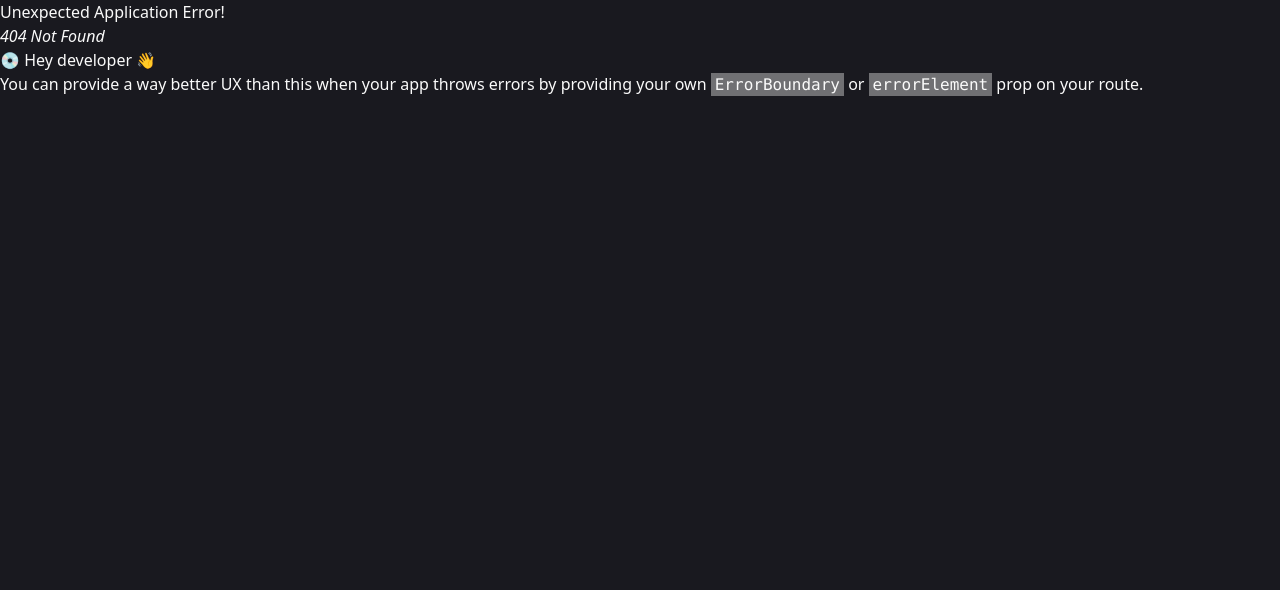
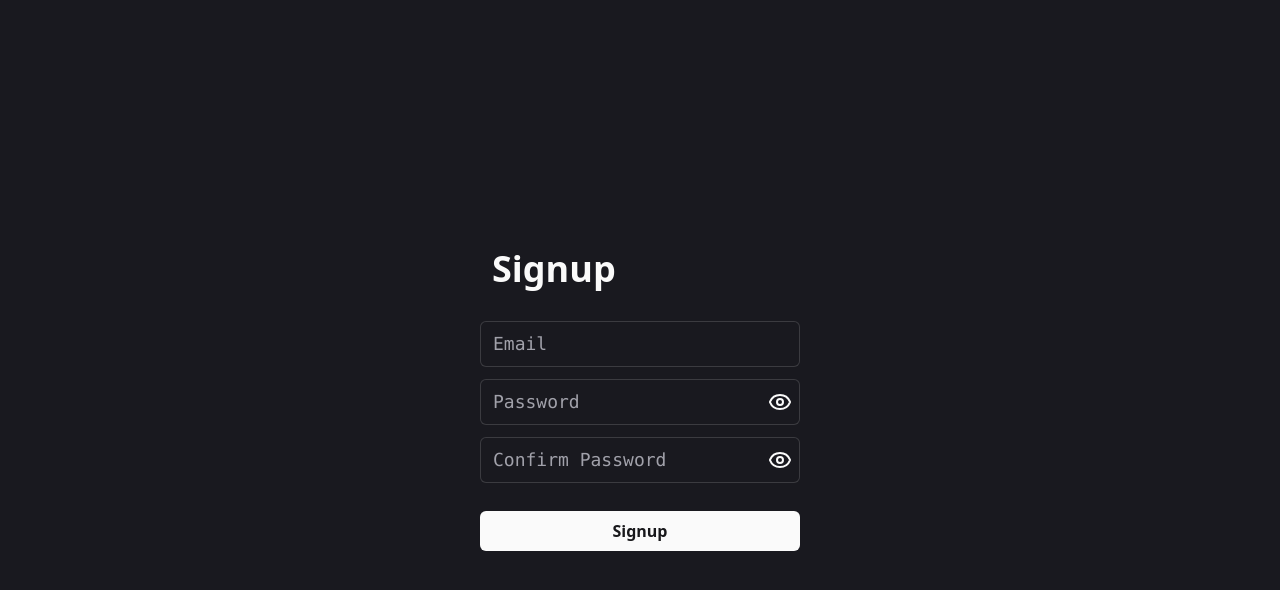
Before and after one commit to mrd010/book-tracking-app, a React (Vite) app in the folder client/: page /signup in a window 1280 px wide. Before the commit this address had no page. Shown: the top 590 px of the page. Built offline with nearby package versions, Linux system fonts and the light colour scheme.

Commit message:
Create signup page

```diff
--- a/client/src/components/auth-form-container.tsx
+++ b/client/src/components/auth-form-container.tsx
@@ -7,7 +7,7 @@ type AuthFormContainerProps = {
 export const AuthFormContainer = ({ title, children }: AuthFormContainerProps) => {
   return (
     <div className="mx-auto grid min-h-screen max-w-xs content-center gap-2">
-      <h1 className="mx-3 mb-6 select-none text-4xl font-bold">{title}</h1>
+      <h1 className="mx-3 mb-6 select-none text-4xl font-extrabold">{title}</h1>
       {children}
     </div>
   );
--- a/client/src/components/ui/form.tsx
+++ b/client/src/components/ui/form.tsx
@@ -77,7 +77,7 @@ const FormItem = React.forwardRef<HTMLDivElement, React.HTMLAttributes<HTMLDivEl
         <div ref={ref} className={cn('space-y-2', className)} {...props} />
       </FormItemContext.Provider>
     );
-  }
+  },
 );
 FormItem.displayName = 'FormItem';
 
@@ -148,7 +148,7 @@ const FormMessage = React.forwardRef<
     <p
       ref={ref}
       id={formMessageId}
-      className={cn('text-sm font-medium text-destructive', className)}
+      className={cn('px-2 text-xs font-medium text-destructive', className)}
       {...props}
     >
       {body}
--- /dev/null
+++ b/client/src/hooks/use-forms/useSignupForm.ts
@@ -0,0 +1,21 @@
+import { signupFormSchema } from '@/lib/form-schemas';
+import { SignupFormSchemaType } from '@/lib/types/general-types';
+import { zodResolver } from '@hookform/resolvers/zod';
+import { useForm } from 'react-hook-form';
+
+export const useSignupForm = () => {
+  const signupForm = useForm<SignupFormSchemaType>({
+    resolver: zodResolver(signupFormSchema),
+    defaultValues: {
+      email: '',
+      password: '',
+      passwordConfirm: '',
+    },
+  });
+
+  function submit(values: SignupFormSchemaType) {
+    console.log(values);
+  }
+
+  return { signupForm, submit };
+};
--- a/client/src/pages/signup/Signup.tsx
+++ b/client/src/pages/signup/Signup.tsx
@@ -1,6 +1,64 @@
 import { AuthFormContainer } from '@/components/auth-form-container';
+import { useSignupForm } from '@/hooks/use-forms/useSignupForm';
+
+import { Button } from '@/components/ui/button';
+import { Form, FormControl, FormField, FormItem, FormMessage } from '@/components/ui/form';
+import { Input } from '@/components/ui/input';
+import { Password } from '@/components/ui/password';
 
 const Signup = () => {
-  return <AuthFormContainer title="Signup"></AuthFormContainer>;
+  const { signupForm, submit } = useSignupForm();
+
+  return (
+    <AuthFormContainer title="Signup">
+      {/* signup form */}
+      <Form {...signupForm}>
+        <form onSubmit={signupForm.handleSubmit(submit)} className="flex flex-col gap-3">
+          {/* email field */}
+          <FormField
+            control={signupForm.control}
+            name="email"
+            render={({ field }) => (
+              <FormItem>
+                <FormControl>
+                  <Input placeholder="Email" className="h-auto font-mono text-lg" {...field} />
+                </FormControl>
+                <FormMessage></FormMessage>
+              </FormItem>
+            )}
+          />
+          {/* password field */}
+          <FormField
+            control={signupForm.control}
+            name="password"
+            render={({ field }) => (
+              <FormItem>
+                <FormControl>
+                  <Password placeholder="Password" className="h-auto text-lg" {...field} />
+                </FormControl>
+                <FormMessage></FormMessage>
+              </FormItem>
+            )}
+          />
+          {/* password confirm field */}
+          <FormField
+            control={signupForm.control}
+            name="passwordConfirm"
+            render={({ field }) => (
+              <FormItem>
+                <FormControl>
+                  <Password placeholder="Confirm Password" className="h-auto text-lg" {...field} />
+                </FormControl>
+                <FormMessage></FormMessage>
+              </FormItem>
+            )}
+          />
+          <Button type="submit" className="mt-4 text-base font-semibold">
+            Signup
+          </Button>
+        </form>
+      </Form>
+    </AuthFormContainer>
+  );
 };
 export default Signup;
--- a/client/src/router.tsx
+++ b/client/src/router.tsx
@@ -2,14 +2,16 @@ import { createRoutesFromElements, RouterProvider } from 'react-router';
 import { createBrowserRouter, Route } from 'react-router-dom';
 import Login from './pages/login/Login';
 import AppLayout from './layouts/app-layout';
+import Signup from './pages/signup/Signup';
 
 const ReactRouter = () => {
   const router = createBrowserRouter(
     createRoutesFromElements(
       <Route path="/" element={<AppLayout />}>
         <Route path="login" element={<Login />} />
-      </Route>
-    )
+        <Route path="signup" element={<Signup />} />
+      </Route>,
+    ),
   );
   return <RouterProvider router={router}></RouterProvider>;
 };
```
